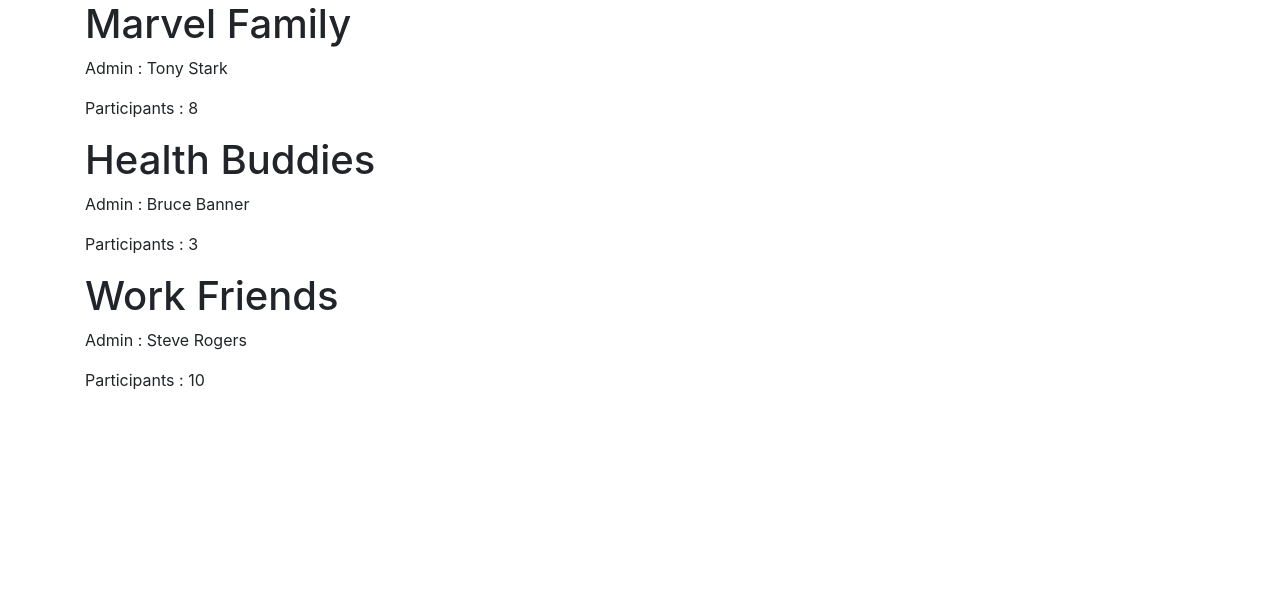
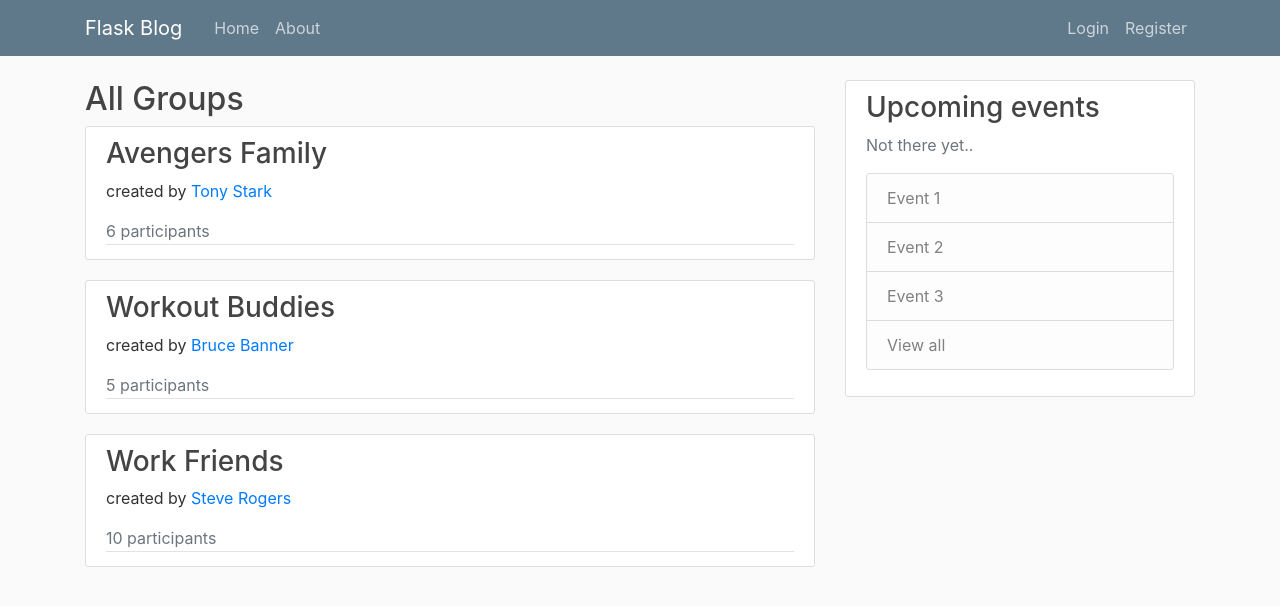
Before and after one commit to RajvardhanPalekar/FlaskApp, a Flask app: page / in a window 1280 px wide. Shown: the top 606 px of the page. Run offline with Flask 2, Linux system fonts and the light colour scheme; some libraries are stand-ins or nearby versions.

Commit message:
adding some styles

```diff
--- a/app.py
+++ b/app.py
@@ -1,16 +1,16 @@
-from flask import Flask, render_template
+from flask import Flask, render_template, url_for
 app = Flask(__name__)
 
 groups = [
     {
-        'name': 'Marvel Family',
+        'name': 'Avengers Family',
         'admin': 'Tony Stark',
-        'participants': 8
+        'participants': 6
     },
     {
-        'name': 'Health Buddies',
+        'name': 'Workout Buddies',
         'admin': 'Bruce Banner',
-        'participants': 3
+        'participants': 5
     },
     {
         'name': 'Work Friends',
--- /dev/null
+++ b/static/main.css
@@ -0,0 +1,80 @@
+body {
+    background: #fafafa;
+    color: #333333;
+    margin-top: 5rem;
+  }
+
+  h1, h2, h3, h4, h5, h6 {
+    color: #444444;
+  }
+
+  .bg-steel {
+    background-color: #5f788a;
+  }
+
+  .site-header .navbar-nav .nav-link {
+    color: #cbd5db;
+  }
+
+  .site-header .navbar-nav .nav-link:hover {
+    color: #ffffff;
+  }
+
+  .site-header .navbar-nav .nav-link.active {
+    font-weight: 500;
+  }
+
+  .content-section {
+    background: #ffffff;
+    padding: 10px 20px;
+    border: 1px solid #dddddd;
+    border-radius: 3px;
+    margin-bottom: 20px;
+  }
+
+  .article-title {
+    color: #444444;
+  }
+
+  a.article-title:hover {
+    color: #428bca;
+    text-decoration: none;
+  }
+
+  .article-content {
+    white-space: pre-line;
+  }
+
+  .article-img {
+    height: 65px;
+    width: 65px;
+    margin-right: 16px;
+  }
+
+  .article-metadata {
+    padding-bottom: 1px;
+    margin-bottom: 4px;
+    border-bottom: 1px solid #e3e3e3
+  }
+
+  .article-metadata a:hover {
+    color: #333;
+    text-decoration: none;
+  }
+
+  .article-svg {
+    width: 25px;
+    height: 25px;
+    vertical-align: middle;
+  }
+
+  .account-img {
+    height: 125px;
+    width: 125px;
+    margin-right: 20px;
+    margin-bottom: 16px;
+  }
+
+  .account-heading {
+    font-size: 2.5rem;
+  }
--- a/templates/home.html
+++ b/templates/home.html
@@ -1,8 +1,17 @@
 {% extends "layout.html" %}
 {% block content %}
-    {% for group in groups %}
-        <h1>{{group.name}}</h1>
-        <p> Admin : {{group.admin}} </p>
-        <p> Participants : {{group.participants}} </p>
-    {% endfor %}
+    <div>
+        <h2>All Groups</h2>
+        {% for group in groups %}
+            <article class="media content-section">
+                <div class="media-body">
+                    <h3><a class="article-title" href="#">{{ group.name }}</a></h3>
+                    <div class="article-metadata">
+                        <p>created by <a class="mr-2" href="#">{{ group.admin }}</a></p>
+                        <a class="text-muted" href="#">{{ group.participants }} participants</a>
+                    </div>
+                </div>
+            </article>
+        {% endfor %}
+    </div>
 {% endblock content %}
--- a/templates/layout.html
+++ b/templates/layout.html
@@ -8,6 +8,7 @@
     <!-- Bootstrap CSS -->
     <link rel="stylesheet" href="https://maxcdn.bootstrapcdn.com/bootstrap/4.0.0/css/bootstrap.min.css" integrity="sha384-Gn5384xqQ1aoWXA+058RXPxPg6fy4IWvTNh0E263XmFcJlSAwiGgFAW/dAiS6JXm" crossorigin="anonymous">
 
+    <link rel="stylesheet" type="text/css", href="{{ url_for('static', filename='main.css') }}">
     {% if title %}
         <title>Flask App - {{title}}</title>
     {% else %}
@@ -15,9 +16,48 @@
     {% endif %}
 </head>
 <body>
-    <div class="container">
-        {% block content %}{% endblock %}
-    </div>
+    <header class="site-header">
+        <nav class="navbar navbar-expand-md navbar-dark bg-steel fixed-top">
+            <div class="container">
+                <a class="navbar-brand mr-4" href="/">Flask Blog</a>
+                <button class="navbar-toggler" type="button" data-toggle="collapse" data-target="#navbarToggle"
+                    aria-controls="navbarToggle" aria-expanded="false" aria-label="Toggle navigation">
+                    <span class="navbar-toggler-icon"></span>
+                </button>
+                <div class="collapse navbar-collapse" id="navbarToggle">
+                    <div class="navbar-nav mr-auto">
+                        <a class="nav-item nav-link" href="/">Home</a>
+                        <a class="nav-item nav-link" href="/about">About</a>
+                    </div>
+                    <!-- Navbar Right Side -->
+                    <div class="navbar-nav">
+                        <a class="nav-item nav-link" href="/login">Login</a>
+                        <a class="nav-item nav-link" href="/register">Register</a>
+                    </div>
+                </div>
+            </div>
+        </nav>
+    </header>
+    <main role="main" class="container">
+        <div class="row">
+            <div class="col-md-8">
+                {% block content %}{% endblock %}
+            </div>
+            <div class="col-md-4">
+                <div class="content-section">
+                    <h3>Upcoming events</h3>
+                    <p class='text-muted'>Not there yet..
+                        <ul class="list-group">
+                            <li class="list-group-item list-group-item-light">Event 1</li>
+                            <li class="list-group-item list-group-item-light">Event 2</li>
+                            <li class="list-group-item list-group-item-light">Event 3</li>
+                            <li class="list-group-item list-group-item-light">View all</li>
+                        </ul>
+                    </p>
+                </div>
+            </div>
+        </div>
+    </main>
     <!-- Optional JavaScript -->
     <!-- jQuery first, then Popper.js, then Bootstrap JS -->
     <script src="https://code.jquery.com/jquery-3.2.1.slim.min.js" integrity="sha384-KJ3o2DKtIkvYIK3UENzmM7KCkRr/rE9/Qpg6aAZGJwFDMVNA/GpGFF93hXpG5KkN" crossorigin="anonymous"></script>
```
